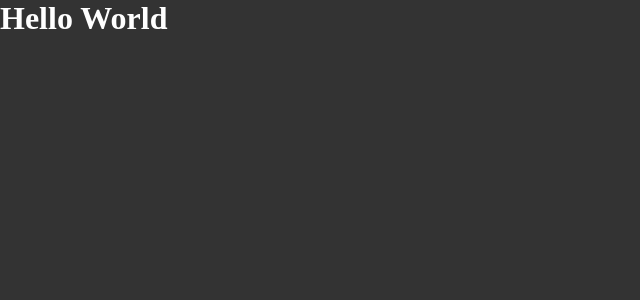
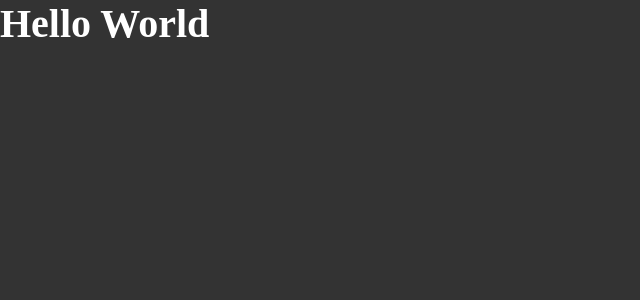
Before and after one commit to mattheuseinloft/github-explorer, a React app: page / in a window 1280 px wide. Shown: the top 300 px of the page, without its empty margins (0-640 px from the left). Built offline with nearby package versions, Linux system fonts and the light colour scheme.

Commit message:
feat: add and configure sass

```diff
--- a/package.json
+++ b/package.json
@@ -20,6 +20,8 @@
     "cross-env": "^7.0.3",
     "css-loader": "^6.6.0",
     "html-webpack-plugin": "^5.5.0",
+    "node-sass": "^7.0.1",
+    "sass-loader": "^12.4.0",
     "style-loader": "^3.3.1",
     "webpack": "^5.68.0",
     "webpack-cli": "^4.9.2",
--- a/src/App.jsx
+++ b/src/App.jsx
@@ -1,4 +1,4 @@
-import './styles/global.css';
+import './styles/global.scss';
 
 export function App() {
   return <h1>Hello World</h1>
--- a/src/styles/global.css
+++ b/src/styles/global.scss
@@ -8,4 +8,8 @@ body {
   font: Arial, Helvetica, sans-serif;
   background: #333;
   color: #FFF;
+
+  h1 {
+    font-size: 40px;
+  }
 }
--- a/webpack.config.js
+++ b/webpack.config.js
@@ -30,9 +30,9 @@ module.exports = {
         use: 'babel-loader'
       },
       {
-        test: /\.css$/,
+        test: /\.scss$/,
         exclude: /node_modules/,
-        use: ['style-loader', 'css-loader']
+        use: ['style-loader', 'css-loader', 'sass-loader']
       }
     ]
   }
```
Also changed, not shown: 2 other files (tests, documents, lock files or other folders).
